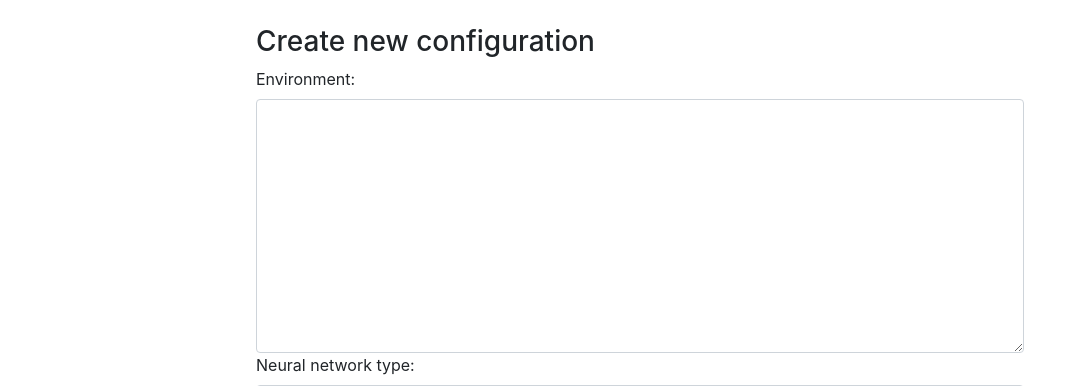
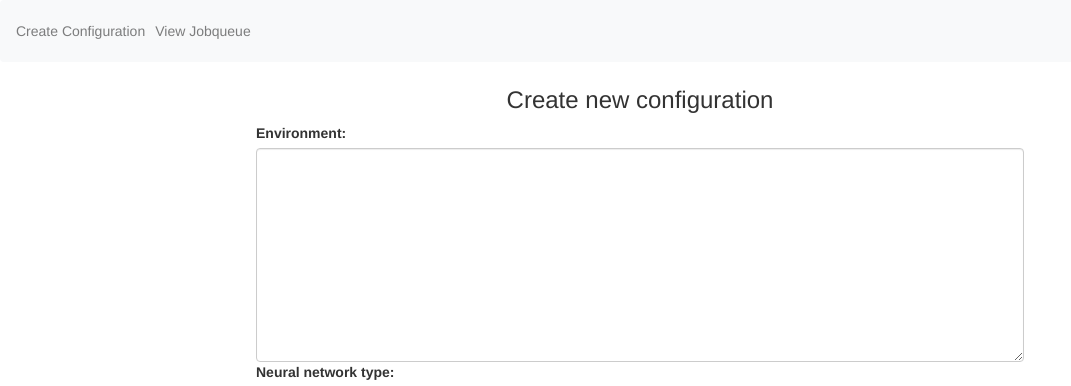
Before and after one commit to neuroevolution-ai/DjangoWebApp, a Django app: page / in a window 1280 px wide. Shown: the top 386 px of the page, without its empty margins (0-1071 px from the left). Run offline with Django 3.2, Linux system fonts and the light colour scheme; some libraries are stand-ins or nearby versions.

Commit message:
added navigation bar

```diff
--- a/praktikum_ingenieursmäßige_softwareentwicklung/urls.py
+++ b/praktikum_ingenieursmäßige_softwareentwicklung/urls.py
@@ -19,8 +19,8 @@ from app.views import create_config, ConfigListView, JobQueue, delete_job
 
 urlpatterns = [
     path('admin/', admin.site.urls),
-    path('', create_config),
+    path('', create_config, name="config"),
     path('db/', ConfigListView.as_view()),
-    path('jobs/', JobQueue.as_view()),
+    path('jobs/', JobQueue.as_view(), name="jobqueue"),
     path('deleteJob/<job_id>', delete_job)
 ]
--- /dev/null
+++ b/templates/base.html
@@ -0,0 +1,21 @@
+<!DOCTYPE html>
+<html lang="en">
+<head>
+    <meta charset="UTF-8">
+    <title>DjangoWebApp</title>
+    <link rel="stylesheet" href="https://stackpath.bootstrapcdn.com/bootstrap/4.3.1/css/bootstrap.min.css" integrity="sha384-ggOyR0iXCbMQv3Xipma34MD+dH/1fQ784/j6cY/iJTQUOhcWr7x9JvoRxT2MZw1T" crossorigin="anonymous">
+    <link rel="stylesheet" href="https://maxcdn.bootstrapcdn.com/bootstrap/3.3.7/css/bootstrap.min.css" />
+</head>
+<body>
+    {% block nav %}
+        <nav class="navbar navbar-expand-lg navbar-light bg-light">
+            <ul class="navbar-nav">
+                <li class="nav-item"><a class="nav-link" href={% url "config" %}>Create Configuration</a></li>
+                <li class="nav-item"><a class="nav-link" href={% url "jobqueue" %}>View Jobqueue</a></li>
+            </ul>
+        </nav>
+    {% endblock %}
+    {% block config %}{% endblock %}
+    {% block jobqueue %}{% endblock %}
+</body>
+</html>
--- a/templates/form.html
+++ b/templates/form.html
@@ -1,18 +1,12 @@
-<!DOCTYPE html>
-<html lang="en">
-<head>
-    <meta charset="UTF-8">
-    <title>Konfiguration erstellen</title>
-    <link rel="stylesheet" href="https://stackpath.bootstrapcdn.com/bootstrap/4.3.1/css/bootstrap.min.css" integrity="sha384-ggOyR0iXCbMQv3Xipma34MD+dH/1fQ784/j6cY/iJTQUOhcWr7x9JvoRxT2MZw1T" crossorigin="anonymous">
-</head>
-<body>
+{% extends "base.html" %}
+
+{% block config %}
     <div style="width: 60%; margin: 25px auto 25px auto;">
-        <h3 style="align-content: center;">Create new configuration</h3>
+        <h3 style="text-align: center;">Create new configuration</h3>
         <form action="/" method="post">
             {% csrf_token %}
             {{ form }}
             <input type="submit" value="Speichern" class="btn btn-primary" style="float: right; margin-top: 20px; margin-bottom:25px;"/>
         </form>
     </div>
-</body>
-</html>
+{% endblock %}
```
Also changed, not shown: templates/jobQueue.html (+4 -10 lines).
